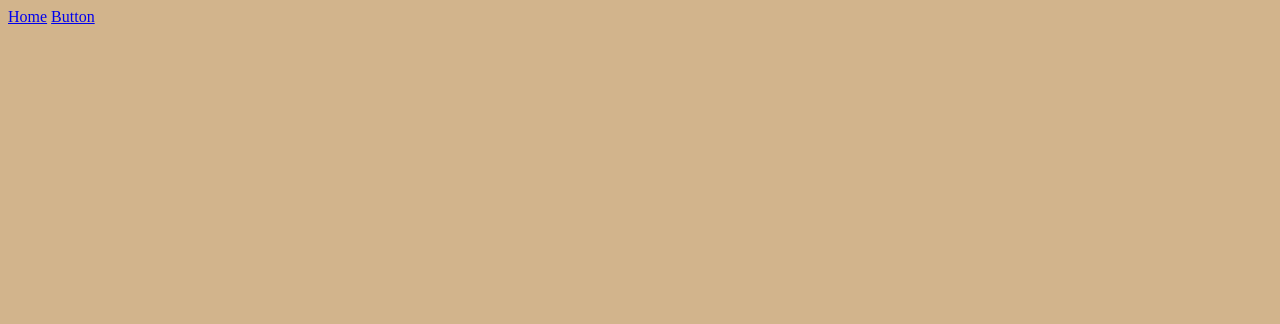
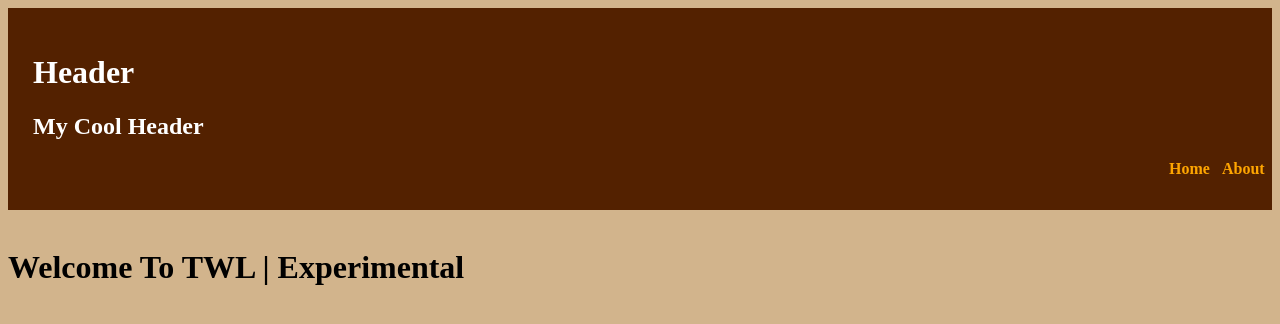
Before and after one commit to TerfyHorizon/Website-1, a plain HTML site: page index.html in a window 1280 px wide. Drawn offline with Linux system fonts and the light colour scheme; files that its build step writes are made by us from their sources; files whose address does not match are found by name.

Commit message:
added nav bar and header

```diff
--- a/index.html
+++ b/index.html
@@ -9,11 +9,50 @@
 <!-- HTML-->
 
 <!--Custom Styles-->
-<link rel="stylesheet" href="Styles.css">
+<link rel="stylesheet" href="C:\\Users\26178005\Desktop\Tutorial-Site\CSS\Styles\Styles.css">
 </head>
 <body>
-    <nav>
-        <a href="index.html">Home</a>
-        <a href="Button.html">Button</a>
-    </nav>
+<!--Header-->
+    <div class="header">
+        <h1>Header</h1>
+        <h2>My Cool Header</h2>
+        <nav align="right">
+            <a href="index.html">Home</a>&nbsp;&nbsp;&nbsp;&nbsp;&nbsp;&nbsp;
+            <a href="Button.html">About</a>
+        </nav>
+        <style>
+            .header {
+                background:rgb(83, 33, 0);
+                color:white;
+                padding:25px;
+            }
+            </style>
+<!--Header Nav Colors-->
+        <style>
+            a {
+                font-weight: bold;
+                display: inline-block;
+                height: 25px;
+                width: 25px;
+                text-decoration: none;
+            }
+            a:link {
+              color: rgb(255, 166, 0);
+              background-color: transparent;
+              text-decoration: none;
+            }
+            a:visited {
+              color: rgb(255, 166, 0);
+              background-color: transparent;
+              text-decoration: none;
+            }
+            a:hover {
+              color: rgba(255, 166, 0, 0.801);
+              background-color: transparent;
+              text-decoration: underline;
+            }
+        </style>
+    </div>
+    <br>
+    <H1>Welcome To TWL | Experimental</H1>
 </body>
```
Also changed, not shown: Button.html (+43 -5 lines).
